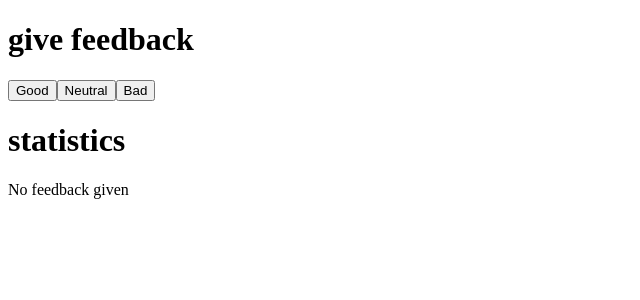
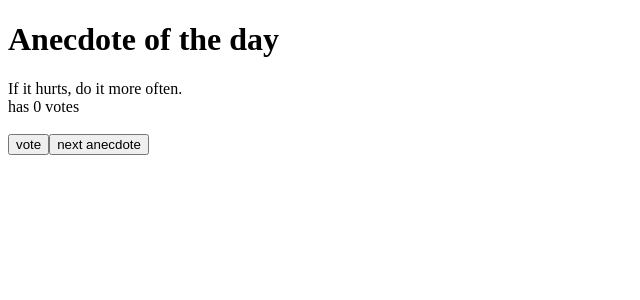
Before and after one commit to technolifts/fullstackopen, a React (Vite) app in the folder part1/courseinfo/: page / in a window 1280 px wide. Shown: the top 300 px of the page, without its empty margins (0-640 px from the left). Built offline with nearby package versions, Linux system fonts and the light colour scheme.

Commit message:
Complete 1.12 and 13

```diff
--- a/part1/courseinfo/src/App.jsx
+++ b/part1/courseinfo/src/App.jsx
@@ -6,58 +6,50 @@
   </button>
 )
 
-const average = (good, bad, all) => all === 0 ? 0 : (good - bad) / all
-const positivePercentage = (good, all) => all === 0 ? 0 : (good / all) * 100
 
-const StatisticsLine = (props) => (
+function getRandomInt(max) {
+  return Math.floor(Math.random() * max);
+}
 
-  <tr>
-    <td>{props.text}</td>
-    <td>{props.value}{props.percentage ? ' %' : ''}</td>
-  </tr>
-)
 
-const Statistics = ({good, neutral, bad, all}) => {
-  if( all === 0 )
-    return (
-      <div>
-        <h1>statistics</h1>
-        <p>No feedback given</p>
-      </div>
-    )
+
+const App = () => {
+  const anecdotes = [
+    'If it hurts, do it more often.',
+    'Adding manpower to a late software project makes it later!',
+    'The first 90 percent of the code accounts for the first 90 percent of the development time...The remaining 10 percent of the code accounts for the other 90 percent of the development time.',
+    'Any fool can write code that a computer can understand. Good programmers write code that humans can understand.',
+    'Premature optimization is the root of all evil.',
+    'Debugging is twice as hard as writing the code in the first place. Therefore, if you write the code as cleverly as possible, you are, by definition, not smart enough to debug it.',
+    'Programming without an extremely heavy use of console.log is same as if a doctor would refuse to use x-rays or blood tests when diagnosing patients.',
+    'The only way to go fast, is to go well.'
+  ]
+
+  const [selected, setSelected] = useState(0)
+
+  const [votes, setVotes] = useState(new Array(anecdotes.length).fill(0))
+
+  const handleVote = () => {
+    // Create a copy of the votes array
+    const newVotes = [...votes]
+    // Increment the vote count for the currently selected anecdote
+    newVotes[selected] += 1
+    // Update the state with the new array
+    setVotes(newVotes)
+  }
 
   return (
     <div>
-      <h1>statistics</h1>
-      <table>
-        <tbody>
-          <StatisticsLine text="good" value={good} />
-          <StatisticsLine text="neutral" value={neutral} />
-          <StatisticsLine text="bad" value={bad} />
-          <StatisticsLine text="all" value={all} />
-          <StatisticsLine text="average" value={average(good, bad, all)} />
-          <StatisticsLine text="positive" value={positivePercentage(good, all).toFixed(1)} percentage={true} />
-        </tbody>
-      </table>
-    </div>
-    )
-  }
-
-
-const App = () => {
-  // save clicks of each button to its own state
-  const [good, setGood] = useState(0)
-  const [neutral, setNeutral] = useState(0)
-  const [bad, setBad] = useState(0)
-  const all = good + neutral + bad
-
-  return (
-    <div>
-      <h1>give feedback</h1>
-      <Button onClick={() => setGood(good +1 )} text="Good"/>
-      <Button onClick={() => setNeutral(neutral + 1)} text="Neutral"/>
-      <Button onClick={() => setBad(bad + 1)} text="Bad"/>
-      <Statistics good={good} neutral={neutral} bad={bad} all={all}/>
+      <h1>Anecdote of the day</h1>
+      <div>
+        {anecdotes[selected]}
+      </div>
+      <div>
+        has {votes[selected]} votes
+      </div>
+      <br></br>
+      <Button onClick={handleVote} text="vote" />
+      <Button onClick={() => setSelected(getRandomInt(7))} text="next anecdote" />
     </div>
   )
 }
```
